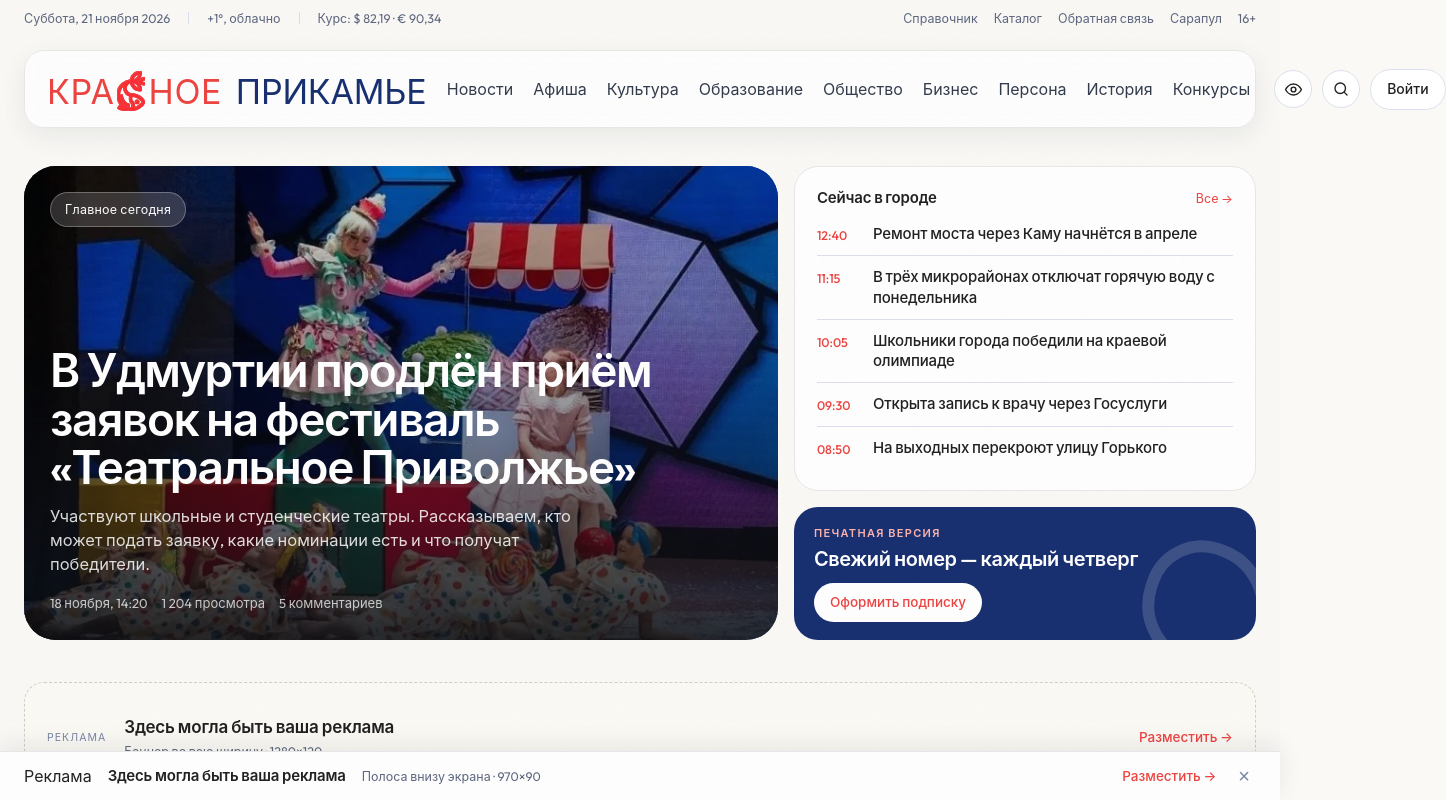
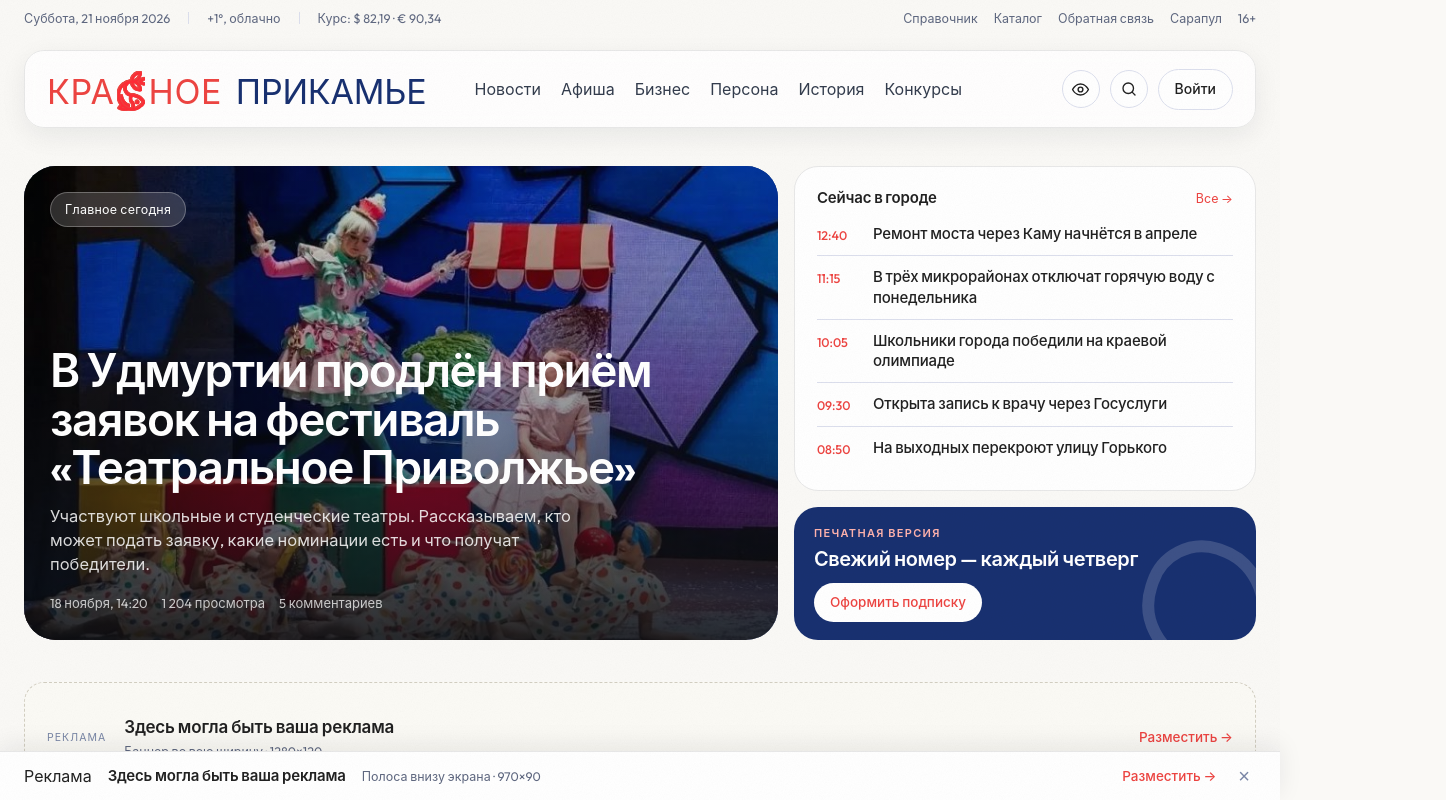
Before and after one commit to antondvinyaninov/kpr-prototype, a plain HTML site: page index.html in a window 1280 px wide. Shown: the top 800 px of the page, 1446 px wide, since content can reach past the window. Drawn offline with nearby package versions, Linux system fonts and the light colour scheme.

Commit message:
Культура, Образование и Общество уходят из верхнего меню в мега-меню новостей

```diff
--- a/index.html
+++ b/index.html
@@ -483,9 +483,6 @@
           </a>
         </div>
       </div>
-      <a href="#">Культура</a>
-      <a href="#">Образование</a>
-      <a href="#">Общество</a>
       <a href="#">Бизнес</a>
       <a href="#">Персона</a>
       <a href="#">История</a>
```
Also changed, not shown: katalog.html (+0 -3 lines), spravochnik.html (+0 -3 lines).
